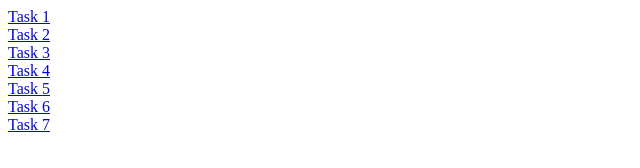
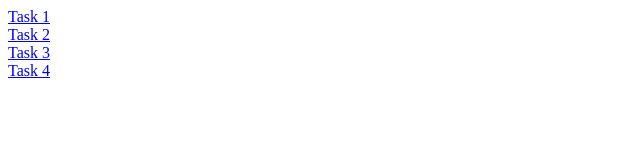
Before and after one commit to vinaygandra7777/Html, a plain HTML site: page index.html in a window 1280 px wide. Shown: the whole page, without its empty margins (0-640 px from the left). Drawn offline with Linux system fonts and the light colour scheme.

Commit message:
Update index.html

```diff
--- a/index.html
+++ b/index.html
@@ -12,13 +12,8 @@
     <br>
     <a href="day3/index.html">Task 3</a>
     <br>
-    <a href="day4/index.html">Task 4</a>
+    <a href="day5/day52.html">Task 4</a>
     <br>
-    <a href="day5/day52.html">Task 5</a>
-    <br>
-    <a href="day7/index.html">Task 6</a>
-    <br>
-    <a href="day8/index.html">Task 7</a>
     <br>
 
 </body>
```
